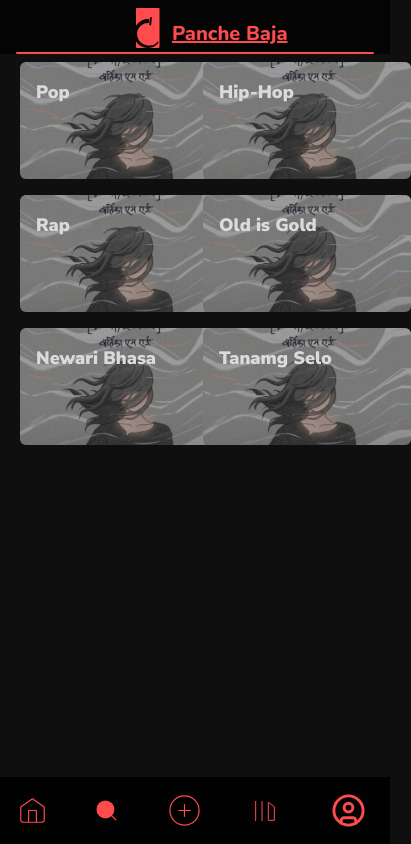
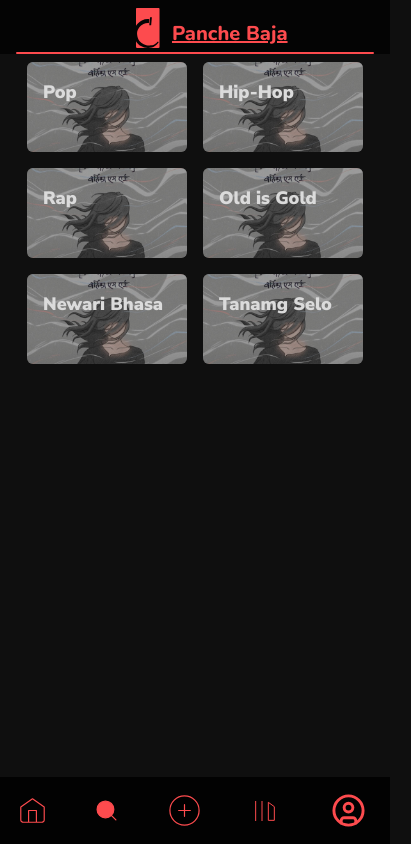
Before and after one commit to prashantStha308/pancheBaja, a React (Vite) app in the folder frontend/: page /explore in a window 390 px wide. Shown: the whole page, 411 px wide, since content can reach past the window. Built offline with nearby package versions, Linux system fonts and the light colour scheme.

Commit message:
fix(login-form): Corrected the placeholder text. fix(signup-form): Uncommeneted the complete form, and commeneted the test form. fix(explore-tile): Adjusted the width of the tile such that it's mobile friendly.

```diff
--- a/frontend/src/components/Forms/LoginForm.jsx
+++ b/frontend/src/components/Forms/LoginForm.jsx
@@ -32,7 +32,7 @@
 			{/* Form */}
 			<form className="flex flex-col gap-2 w-full" >
 				<input type="text" name="email" id="email"
-					className={`border ${ (isFilledNotValid) ? "border-red-primary" : (isFilledValid) ? "border-white-secondary" : "border-black-tersery" }  w-xs md:w-md font-semibold text-base rounded-md px-6 py-2 outline-none bg-black-tersery active:bg-black-primary focus:bg-black-primary transition-all ease-in duration-100`} placeholder="Enter your email(This and signup,both doesn't work for now)"
+					className={`border ${ (isFilledNotValid) ? "border-red-primary" : (isFilledValid) ? "border-white-secondary" : "border-black-tersery" }  w-xs md:w-md font-semibold text-base rounded-md px-6 py-2 outline-none bg-black-tersery active:bg-black-primary focus:bg-black-primary transition-all ease-in duration-100`} placeholder="Enter your email"
 					onChange={detectValidEmail}
 				/>
 
--- a/frontend/src/components/Tiles/ExploreTile.jsx
+++ b/frontend/src/components/Tiles/ExploreTile.jsx
@@ -2,7 +2,7 @@
 
 const ExploreTile = ({topic= "Test", bgUrl="/assets/aadiiItyadii.jpg"}) => {
     return (
-        <div className="relative group cursor-pointer w-52 aspect-video rounded-md overflow-hidden">
+        <div className="relative group cursor-pointer w-40 md:w-52 aspect-video rounded-md overflow-hidden">
             <img
                 src={bgUrl}
                 alt={topic}
--- a/frontend/src/pages/Explore/ExploreLayout.jsx
+++ b/frontend/src/pages/Explore/ExploreLayout.jsx
@@ -32,8 +32,8 @@
 	]
 
 	return (
-		<section id="explore-page" className="w-full" >
-			<section id="genre-grid" className="grid grid-cols-2 md:grid-cols-4 lg:grid-cols-5 gap-4" >
+		<section id="explore-page" className="w-full flex justify-center " >
+			<section id="genre-grid" className="grid grid-cols-2 md:grid-cols-3 lg:grid-cols-5 gap-4" >
 				{
 					ExploreOptionExamples.map((item, index) => (
 						<ExploreTile topic={item.name} key={index} />
--- a/frontend/src/pages/auth/Signup.jsx
+++ b/frontend/src/pages/auth/Signup.jsx
@@ -50,9 +50,9 @@
 		<section id="signUpPage" className=" w-full" >
 
 			<section className="relative z-40" >
-				{/* <SignupForm /> */}
+				<SignupForm />
 
-				<form className="flex flex-col gap-4" onSubmit={handleSubmit} >
+				{/* <form className="flex flex-col gap-4" onSubmit={handleSubmit} >
 					<label> Full name <input onChange={handleChange} className="border" type="text" name="fullName" value={formData?.fullName} id="fullName" /> </label>
 					<label> Username <input onChange={handleChange} className="border" type="text" name="username" value={formData?.username} id="username" /> </label>
 					<label> Email <input onChange={handleChange} className="border" type="email" name="email" value={formData?.email} id="email" /> </label>
@@ -63,9 +63,8 @@
 
 					<input type="submit" value="Signup" className="bg-white-secondary text-black p-2 px-8 cursor-pointer" />
 
-				</form>
+				</form> */}
 
-				<span className="font-bold text-white/45" > Will Work on this later. Aaile lai kaam chalau </span>
 			</section>
 
 			<Background src={signupBg} gradientPercent={20} blur={false} />
```
